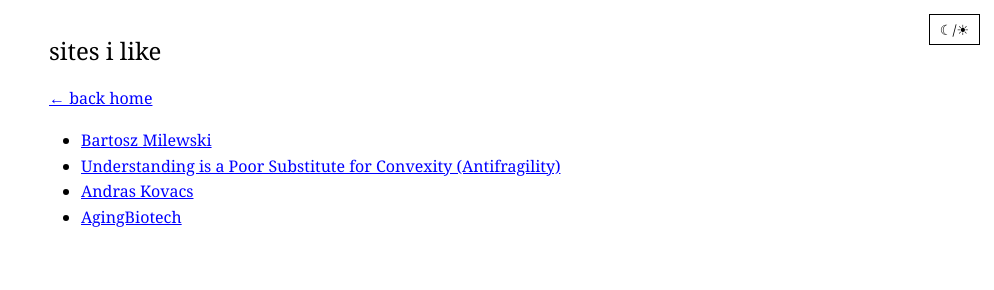
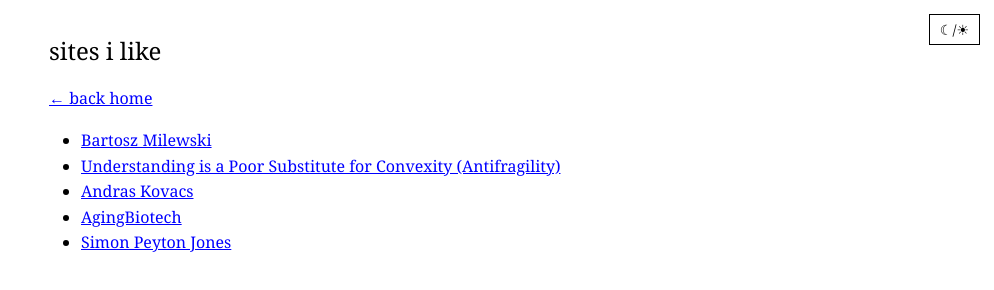
Before and after one commit to 0xWOLAND/website, an Astro site: page /sites in a window 1280 px wide. Shown: the whole page, without its empty margins (286-1280 px from the left). Built offline with nearby package versions, Linux system fonts and the light colour scheme; Astro itself is replaced by a stand-in of ours; some packages are replaced by stand-ins of ours.

Commit message:
feat: site

```diff
--- a/src/pages/sites.md
+++ b/src/pages/sites.md
@@ -12,3 +12,4 @@
 - [Understanding is a Poor Substitute for Convexity (Antifragility)](https://fooledbyrandomness.com/ConvexityScience.pdf)
 - [Andras Kovacs](https://andraskovacs.github.io/)
 - [AgingBiotech](https://agingbiotech.info/)
+- [Simon Peyton Jones](https://simon.peytonjones.org/tags/#haskell)
```
